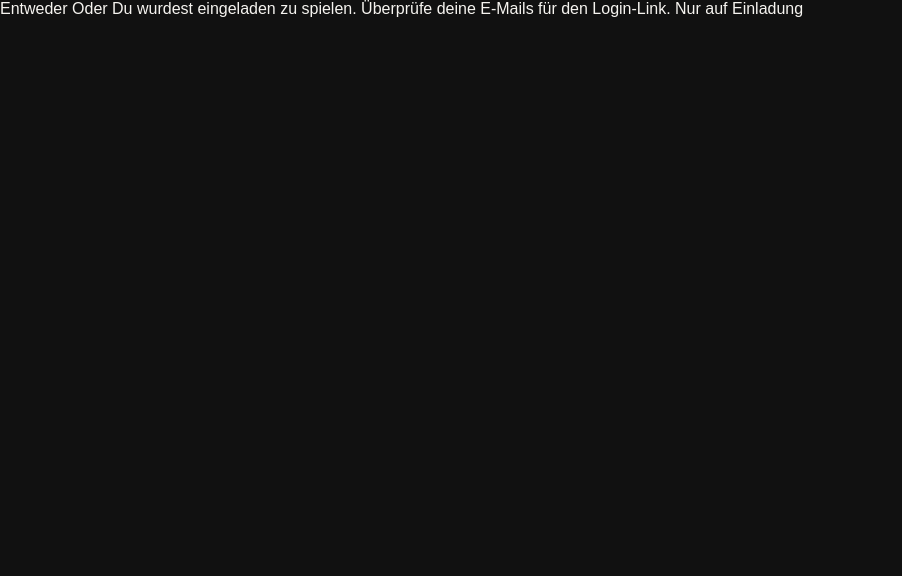
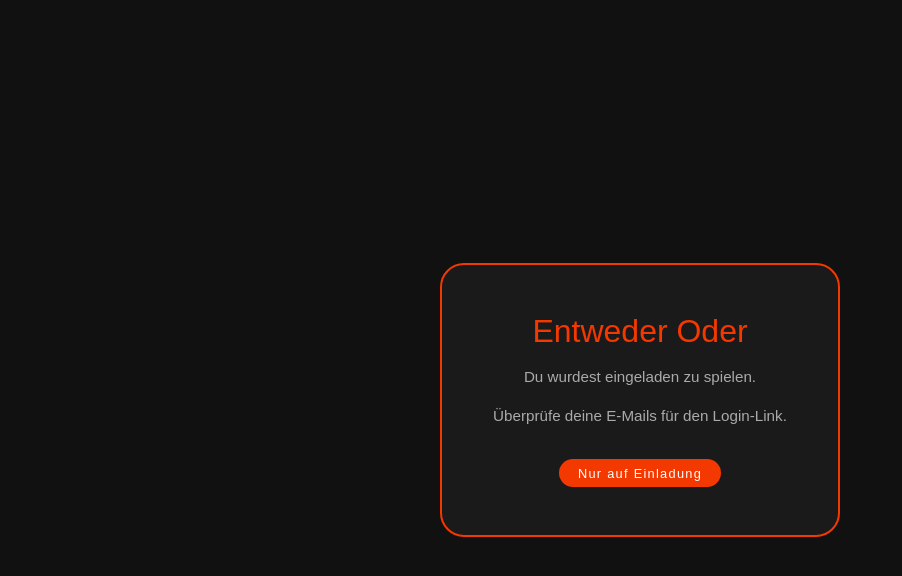
Before and after one commit to lauzilau/my-first-app, a React (Vite) app: page / in a window 1280 px wide. Shown: the top 576 px of the page, without its empty margins (0-902 px from the left). Built offline with nearby package versions, Linux system fonts and the light colour scheme.

Commit message:
use inline styles for auth screen

```diff
--- a/src/Auth.jsx
+++ b/src/Auth.jsx
@@ -1,11 +1,47 @@
 export default function Auth() {
   return (
-    <div>
-      <div>
-        Entweder Oder
-        Du wurdest eingeladen zu spielen.
-        Überprüfe deine E-Mails für den Login-Link.
-        Nur auf Einladung
+    <div style={{
+      display: 'flex',
+      alignItems: 'center',
+      justifyContent: 'center',
+      minHeight: '100vh',
+      background: '#111',
+      padding: '2rem'
+    }}>
+      <div style={{
+        background: '#1a1a1a',
+        border: '2px solid #F33800',
+        borderRadius: '1.5rem',
+        padding: '3rem 2.5rem',
+        textAlign: 'center',
+        maxWidth: '400px',
+        width: '100%',
+        display: 'flex',
+        flexDirection: 'column',
+        gap: '1rem'
+      }}>
+        <div style={{ fontSize: '2rem', color: '#F33800' }}>
+          Entweder Oder
+        </div>
+        <div style={{ color: '#aaa', fontSize: '0.95rem', lineHeight: '1.5' }}>
+          Du wurdest eingeladen zu spielen.
+        </div>
+        <div style={{ color: '#aaa', fontSize: '0.95rem', lineHeight: '1.5' }}>
+          Überprüfe deine E-Mails für den Login-Link.
+        </div>
+        <div style={{
+          marginTop: '1rem',
+          background: '#F33800',
+          color: 'white',
+          borderRadius: '2rem',
+          padding: '0.4rem 1.2rem',
+          fontSize: '0.8rem',
+          letterSpacing: '0.1em',
+          display: 'inline-block',
+          alignSelf: 'center'
+        }}>
+          Nur auf Einladung
+        </div>
       </div>
     </div>
   );
--- a/src/NotInvited.jsx
+++ b/src/NotInvited.jsx
@@ -1,11 +1,37 @@
 export default function NotInvited() {
   return (
-    <div>
-      <div>
-        🚫
-        Kein Zugang
-        Du wurdest nicht eingeladen.
-        Bitte wende dich an die Person, die dich eingeladen hat.
+    <div style={{
+      display: 'flex',
+      alignItems: 'center',
+      justifyContent: 'center',
+      minHeight: '100vh',
+      background: '#111',
+      padding: '2rem'
+    }}>
+      <div style={{
+        background: '#1a1a1a',
+        border: '2px solid #F33800',
+        borderRadius: '1.5rem',
+        padding: '3rem 2.5rem',
+        textAlign: 'center',
+        maxWidth: '400px',
+        width: '100%',
+        display: 'flex',
+        flexDirection: 'column',
+        gap: '1rem'
+      }}>
+        <div style={{ fontSize: '3rem' }}>
+          🚫
+        </div>
+        <div style={{ fontSize: '2rem', color: '#F33800' }}>
+          Kein Zugang
+        </div>
+        <div style={{ color: '#aaa', fontSize: '0.95rem', lineHeight: '1.5' }}>
+          Du wurdest nicht eingeladen.
+        </div>
+        <div style={{ color: '#aaa', fontSize: '0.95rem', lineHeight: '1.5' }}>
+          Bitte wende dich an die Person, die dich eingeladen hat.
+        </div>
       </div>
     </div>
   );
```
